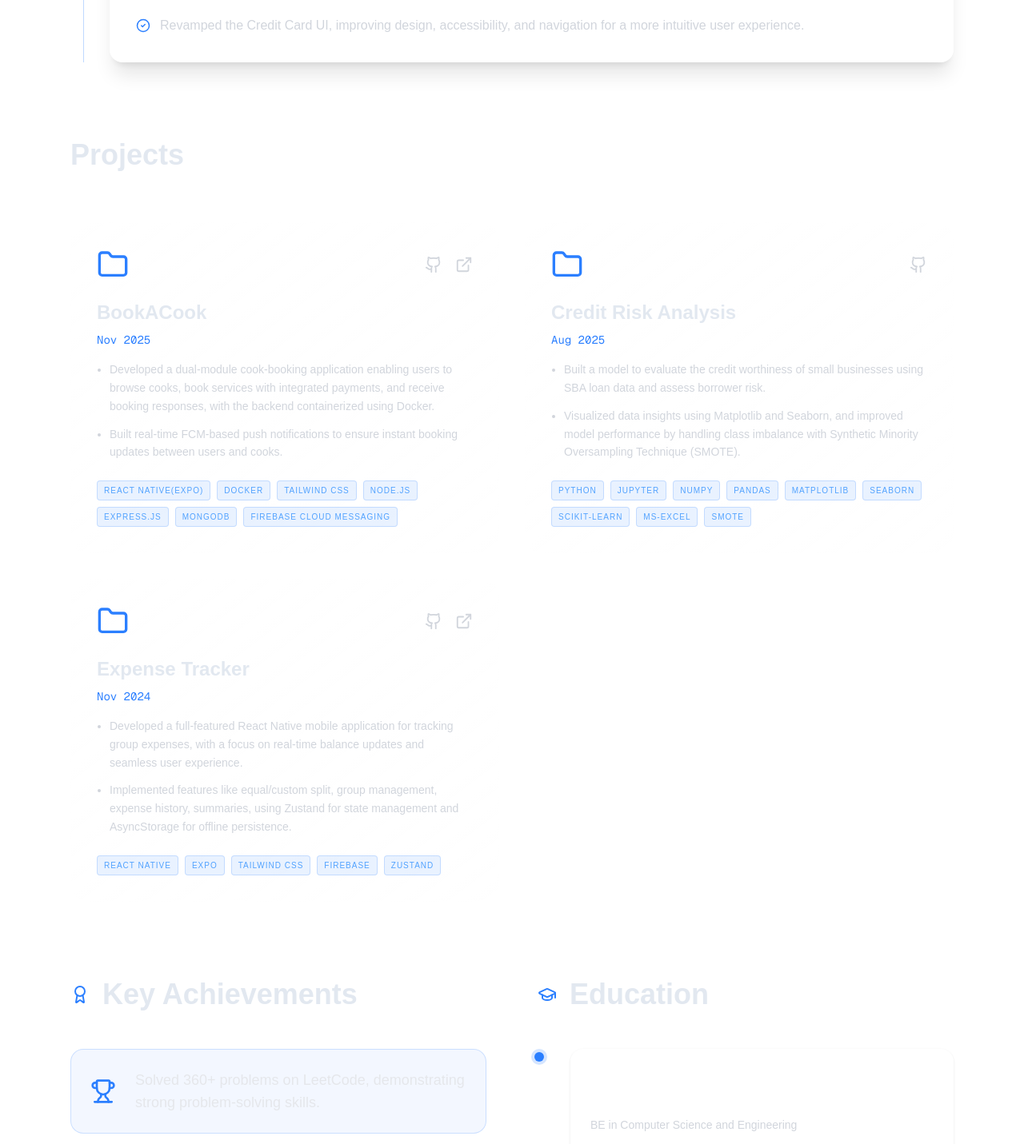
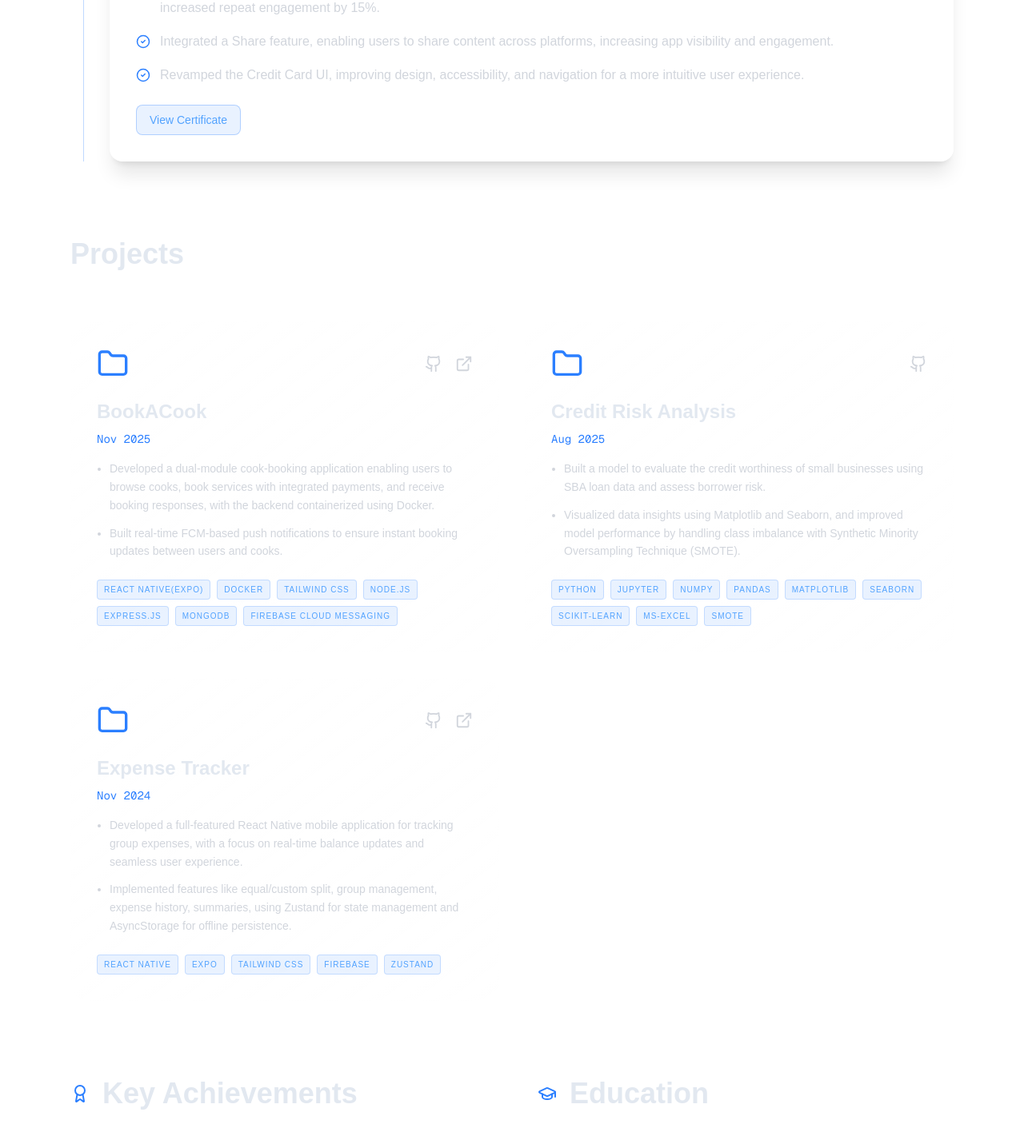
Before and after one commit to AkshatKumar10/akshat-portfolio, a Next.js app: page / in a window 1280 px wide. Shown: the part 2500-3931 px from the top of the page at 80% size. Built offline with nearby package versions, Linux system fonts and the light colour scheme.

Commit message:
Added internship certificate

```diff
--- a/src/components/Experience.tsx
+++ b/src/components/Experience.tsx
@@ -58,6 +58,18 @@ export default function Experience({ data }: { data: any[] }) {
                   </li>
                 ))}
               </ul>
+              {exp.certificate && (
+                <div className="mt-6">
+                  <a
+                    href={exp.certificate}
+                    target="_blank"
+                    rel="noopener noreferrer"
+                    className="inline-flex items-center gap-2 px-4 py-2 text-sm font-medium bg-blue-500/10 text-blue-400 border border-blue-500/30 rounded-lg hover:bg-blue-500/20 transition"
+                  >
+                    View Certificate
+                  </a>
+                </div>
+              )}
             </div>
           </motion.div>
         ))}
--- a/src/data/resume.json
+++ b/src/data/resume.json
@@ -32,7 +32,8 @@
         "Built a full-stack AI Compliance tool to ensure AI content meets ethical and regulatory standards effectively.",
         "Implemented a rule validation feature allowing users to add or upload rules and view them with categorized severity levels.",
         "Developed the landing page with a clean layout, smooth interactions, and a user-friendly overall experience."
-      ]
+      ],
+      "certificate": "https://drive.google.com/file/d/1NVyLm2lcCW4E0xPAMCdm0I7lDsea9W2L/view?usp=drive_link"
     },
     {
       "company": "superFi",
@@ -45,7 +46,8 @@
         "Implemented a Bookmark feature, enabling users to save and access favorite content, which improved content retrieval efficiency & increased repeat engagement by 15%.",
         "Integrated a Share feature, enabling users to share content across platforms, increasing app visibility and engagement.",
         "Revamped the Credit Card UI, improving design, accessibility, and navigation for a more intuitive user experience."
-      ]
+      ],
+      "certificate": "https://drive.google.com/file/d/1iB9M9dAWXCOutwRmRyrZx2pU9Au1bvpU/view?usp=drive_link"
     }
   ],
   "projects": [
@@ -68,7 +70,7 @@
         "Built a model to evaluate the credit worthiness of small businesses using SBA loan data and assess borrower risk.",
         "Visualized data insights using Matplotlib and Seaborn, and improved model performance by handling class imbalance with Synthetic Minority Oversampling Technique (SMOTE)."
       ],
-      "github":"https://github.com/AkshatKumar10/Book-a-Cook"
+      "github":"https://github.com/AkshatKumar10/"
     },
     {
       "title": "Expense Tracker",
@@ -103,7 +105,7 @@
     }
   ],
   "achievements": [
-    "Solved 360+ problems on LeetCode, demonstrating strong problem-solving skills.",
+    "Solved 370+ problems on LeetCode, demonstrating strong problem-solving skills.",
     "Secured Global Rank 3169 in LeetCode Weekly Contest 487 among 40,000+ participants."
   ]
 }
```
